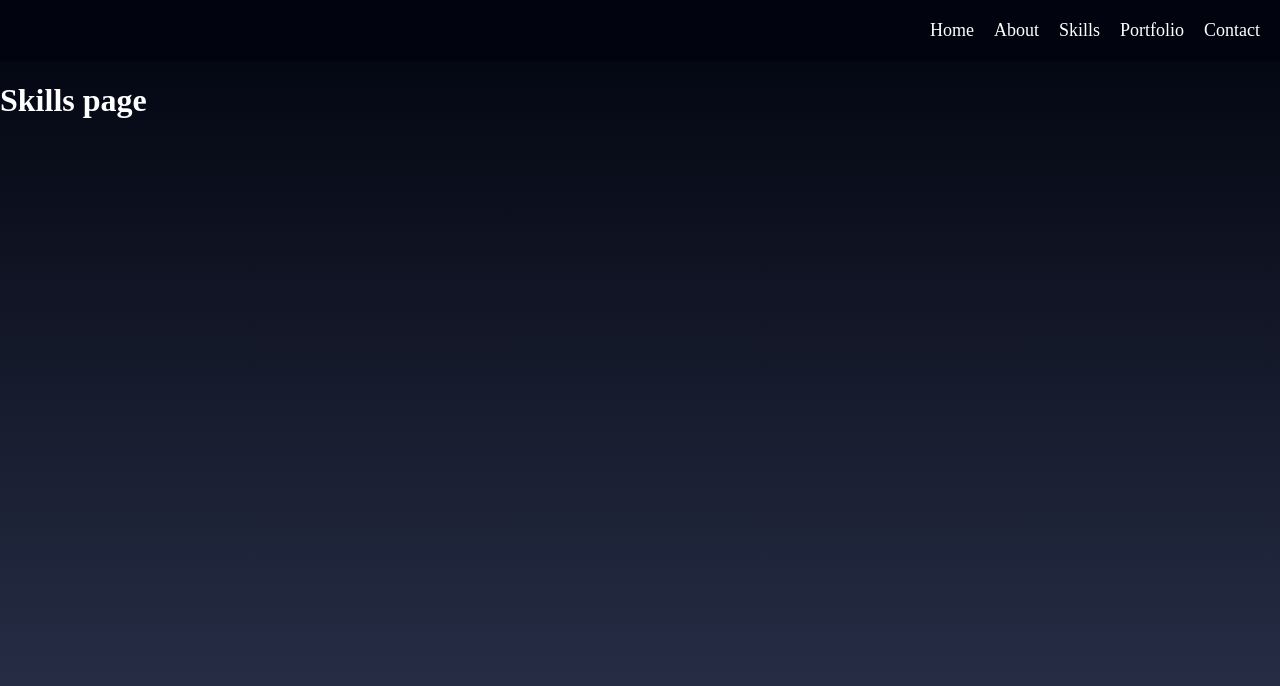
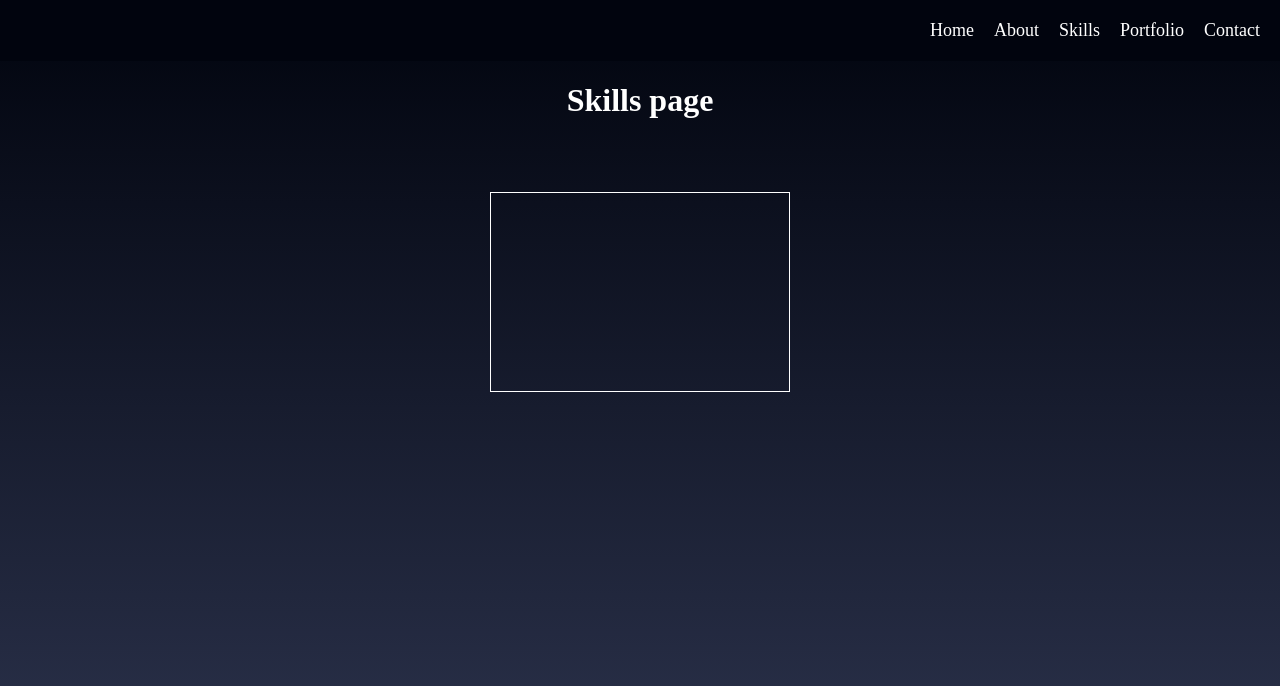
Before and after one commit to PetraElgemyr/react-portfolio-fe1, a React (Vite) app: page /skills in a window 1280 px wide. Shown: the top 686 px of the page. Built offline with nearby package versions, Linux system fonts and the light colour scheme.

Commit message:
create and add skill container and make h1 centered

```diff
--- a/src/components/pages/SkillsPage.tsx
+++ b/src/components/pages/SkillsPage.tsx
@@ -1,7 +1,15 @@
+import { ColCentered, ColFlexedCenter } from "../../styled/Common/Common";
+import { SkillContainer } from "../../styled/Skills/SkillContainer";
+
 export const SkillsPage = () => {
   return (
     <>
-      <h1>Skills page</h1>
+      <ColCentered>
+        <h1>Skills page</h1>
+      </ColCentered>
+      <ColFlexedCenter>
+        <SkillContainer></SkillContainer>
+      </ColFlexedCenter>
     </>
   );
 };
--- /dev/null
+++ b/src/styled/Skills/SkillContainer.tsx
@@ -0,0 +1,7 @@
+import styled from "styled-components";
+
+export const SkillContainer = styled.article`
+  width: 300px;
+  height: 200px;
+  border: 1px solid white;
+`;
```
